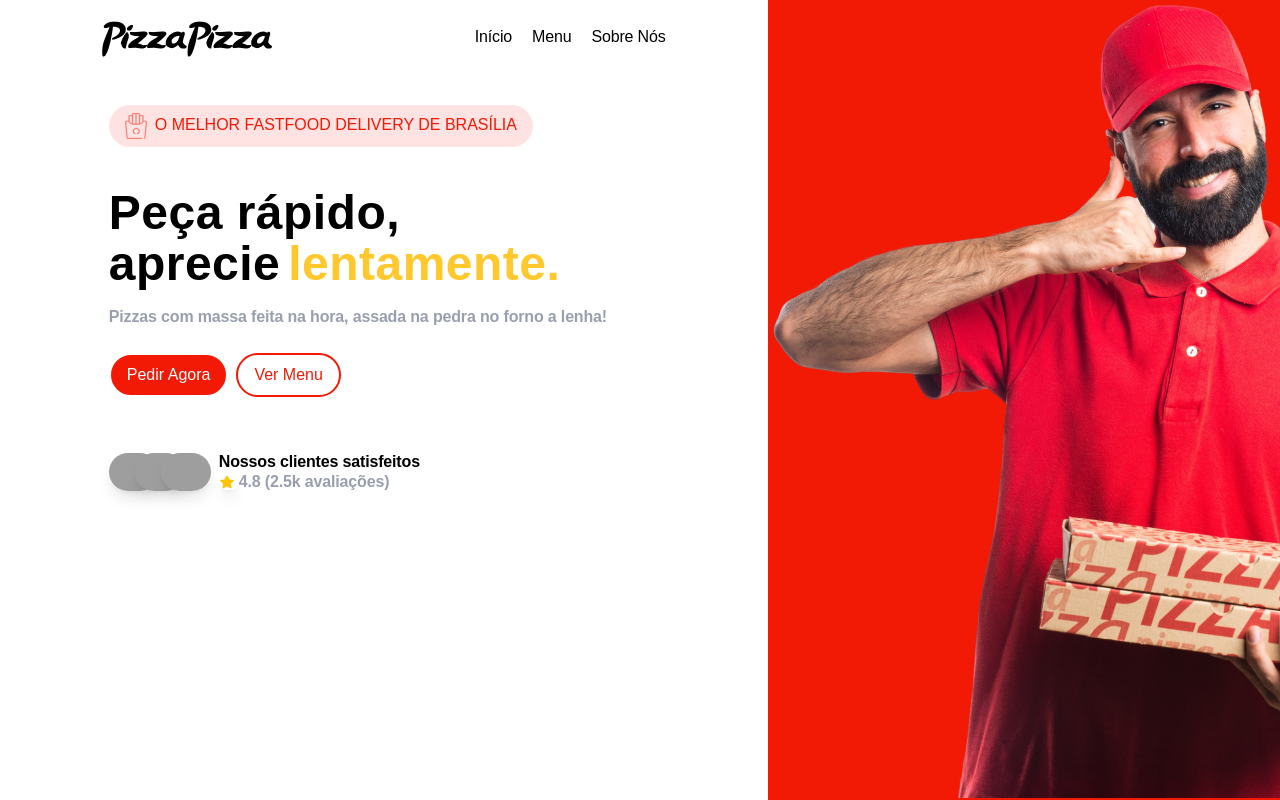
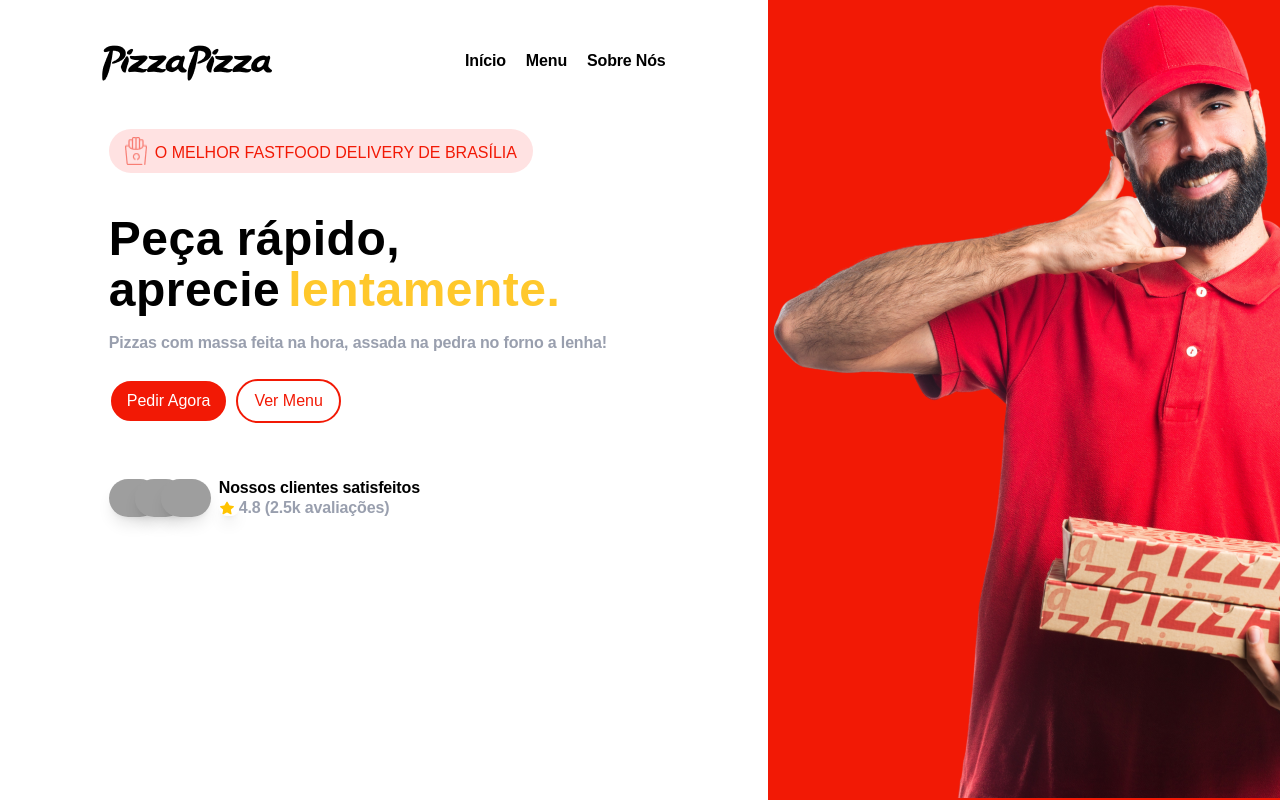
Before and after one commit to Helton-Carlos/pizza-pizza, a React (Vite) app: page / in a window 1280 px wide. Built offline with nearby package versions, Linux system fonts and the light colour scheme; grey boxes are pictures that could not be loaded.

Commit message:
feat: adjust cmponent NavHome

```diff
--- a/src/component/home/NavHome.tsx
+++ b/src/component/home/NavHome.tsx
@@ -2,14 +2,20 @@ import logo from "../../assets/home/logo.png";
 
 const NavHome = () => {
   return (
-    <div className="w-11/12 flex items-center justify-between mx-auto mt-4">
+    <div className="w-11/12 flex items-center justify-between mx-auto mt-10">
       <div>
         <img src={logo} alt={logo} />
       </div>
       <div className="flex gap-5">
-        <p className="text-sm  hover:text-primary">Início</p>
-        <p className="text-sm hover:text-primary">Menu</p>
-        <p className="text-sm hover:text-primary">Sobre Nós</p>
+        <p className="text-sm font-bold hover:text-primary cursor-pointer">
+          Início
+        </p>
+        <p className="text-sm font-bold hover:text-primary cursor-pointer">
+          Menu
+        </p>
+        <p className="text-sm font-bold hover:text-primary cursor-pointer">
+          Sobre Nós
+        </p>
       </div>
     </div>
   );
--- a/src/component/project/Tag.tsx
+++ b/src/component/project/Tag.tsx
@@ -9,7 +9,7 @@ const Tag = ({ title }: TTag) => {
     <div>
       <div className="flex w-fit bg-magenta px-4 py-2 rounded-full text-center">
         <img src={fries} alt={fries} />
-        <span className="text-primary pl-2">{title}</span>
+        <span className="text-primary pl-2 pt-1">{title}</span>
       </div>
     </div>
   );
```
